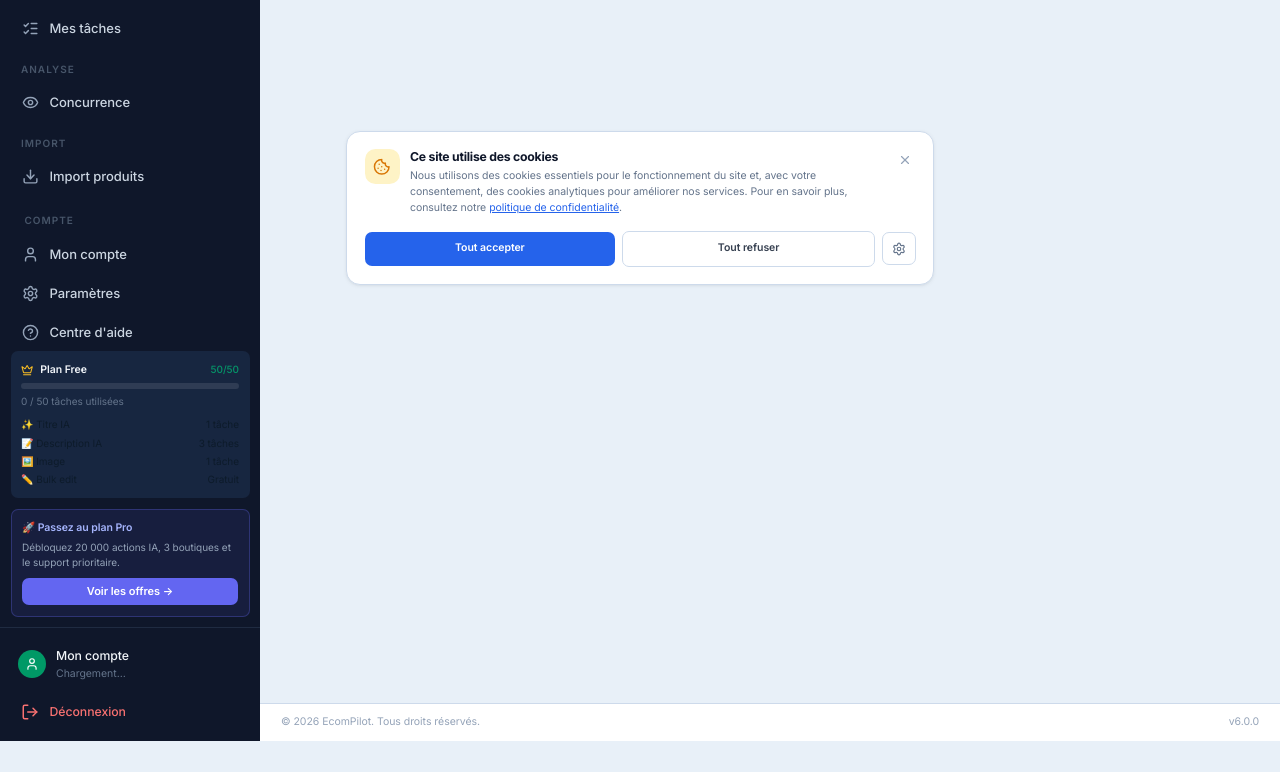
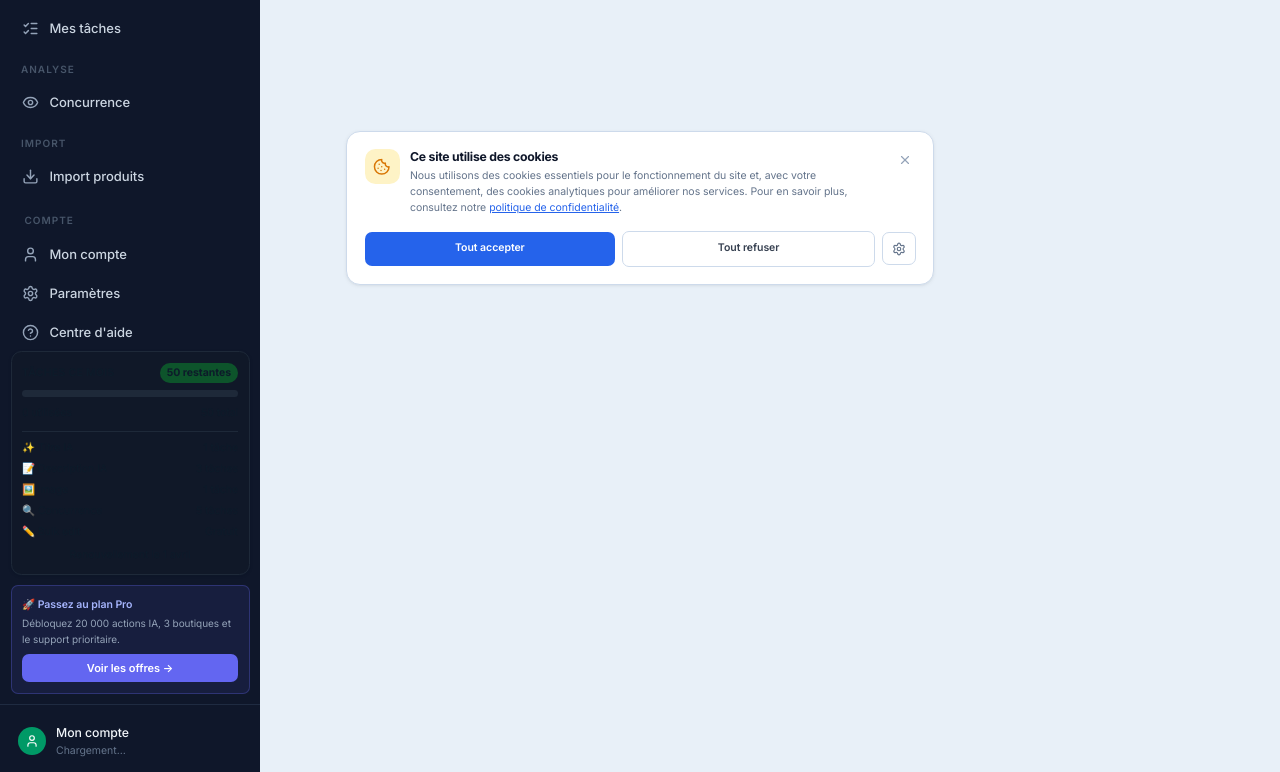
Before and after one commit to Vegeta243/catalog-saas, a Next.js app: page /dashboard/ai in a window 1280 px wide. Shown: the part 501-1273 px from the top of the page. Before the commit the page ends 1242 px from the top, so only its background shows below. Built offline with nearby package versions, Linux system fonts and the light colour scheme; no server answers.

Commit message:
fix: sidebar tasks — readable contrast, breakdown, progress bar, renewal date

```diff
--- a/app/(dashboard)/layout.tsx
+++ b/app/(dashboard)/layout.tsx
@@ -254,29 +254,60 @@ export default function DashboardLayout({ children }: { children: React.ReactNod
         {/* Tasks counter + plan */}
         {!sidebarCollapsed && (
           <>
-          <div className="mx-3 mb-3 p-3 rounded-lg" style={{ backgroundColor: 'rgba(96,165,250,0.1)' }}>
-            <div className="flex items-center justify-between mb-1.5">
-              <div className="flex items-center gap-2">
-                <Crown className="w-3.5 h-3.5" style={{ color: '#fbbf24' }} />
-                <span className="text-xs font-semibold" style={{ color: '#f1f5f9' }}>Plan {plan.charAt(0).toUpperCase() + plan.slice(1)}</span>
-              </div>
-              <span className="text-[10px] font-medium" style={{ color: getTasksColor(tasksRemaining) }}>
-                {tasksRemaining}/{tasksTotal}
+          <div className="mx-3 mb-3 p-3 rounded-xl bg-gray-900 border border-gray-800">
+            <div className="flex items-center justify-between mb-2">
+              <span className="text-xs font-semibold text-gray-300 uppercase tracking-wide">Tâches ce mois</span>
+              <span className={`text-xs font-bold px-2 py-0.5 rounded-full ${
+                tasksRemaining <= 5 ? 'bg-red-900 text-red-300' :
+                tasksRemaining <= 20 ? 'bg-orange-900 text-orange-300' :
+                'bg-green-900 text-green-300'
+              }`}>
+                {tasksRemaining} restantes
               </span>
             </div>
-            <div className="w-full h-1.5 rounded-full mt-1" style={{ backgroundColor: 'rgba(255,255,255,0.1)' }}>
-              <div className="h-1.5 rounded-full transition-all" style={{
-                width: `${Math.min(100, (tasksUsed / tasksTotal) * 100)}%`,
-                backgroundColor: getTasksColor(tasksRemaining),
-              }} />
+
+            <div className="w-full bg-gray-800 rounded-full h-2 mb-2">
+              <div
+                className={`h-2 rounded-full transition-all ${
+                  tasksRemaining <= 5 ? 'bg-red-500' :
+                  tasksRemaining <= 20 ? 'bg-orange-500' :
+                  'bg-blue-500'
+                }`}
+                style={{ width: `${Math.min(100, ((tasksTotal - tasksRemaining) / tasksTotal) * 100)}%` }}
+              />
             </div>
-            <p className="text-[10px] mt-1.5" style={{ color: '#64748b' }}>{tasksUsed} / {tasksTotal} tâches utilisées</p>
-            <div className="mt-2 space-y-0.5">
-              <div className="flex justify-between text-[10px]" style={{ color: '#64748b' }}><span>✨ Titre IA</span><span>1 tâche</span></div>
-              <div className="flex justify-between text-[10px]" style={{ color: '#64748b' }}><span>📝 Description IA</span><span>3 tâches</span></div>
-              <div className="flex justify-between text-[10px]" style={{ color: '#64748b' }}><span>🖼️ Image</span><span>1 tâche</span></div>
-              <div className="flex justify-between text-[10px]" style={{ color: '#64748b' }}><span>✏️ Bulk edit</span><span>Gratuit</span></div>
+
+            <div className="flex justify-between text-xs text-gray-500 mb-3">
+              <span>{tasksTotal - tasksRemaining} utilisées</span>
+              <span>{tasksTotal} total</span>
             </div>
+
+            <div className="space-y-1 border-t border-gray-800 pt-2">
+              <div className="flex justify-between text-xs">
+                <span className="text-gray-400">✨ Titre IA</span>
+                <span className="text-gray-500">1 tâche</span>
+              </div>
+              <div className="flex justify-between text-xs">
+                <span className="text-gray-400">📝 Description IA</span>
+                <span className="text-gray-500">3 tâches</span>
+              </div>
+              <div className="flex justify-between text-xs">
+                <span className="text-gray-400">🖼️ Image</span>
+                <span className="text-gray-500">1 tâche</span>
+              </div>
+              <div className="flex justify-between text-xs">
+                <span className="text-gray-400">🔍 Concurrence</span>
+                <span className="text-gray-500">5 tâches</span>
+              </div>
+              <div className="flex justify-between text-xs">
+                <span className="text-gray-400">✏️ Bulk edit</span>
+                <span className="text-green-600">Gratuit</span>
+              </div>
+            </div>
+
+            <p className="text-xs text-gray-600 mt-2 text-center">
+              Renouvellement le {new Date(new Date().getFullYear(), new Date().getMonth() + 1, 1).toLocaleDateString('fr-FR', { day: 'numeric', month: 'long' })}
+            </p>
           </div>
 
           {(plan === 'free' || plan === 'starter') && (
```
